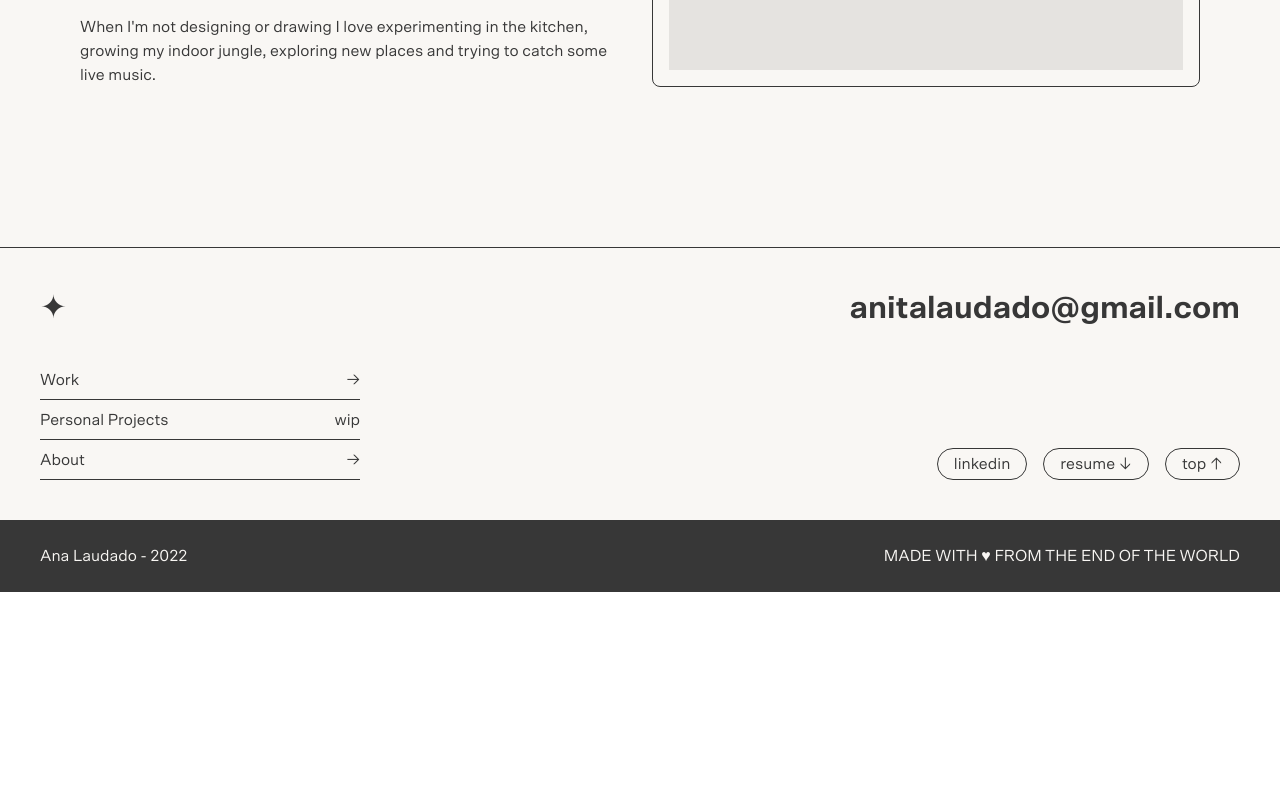
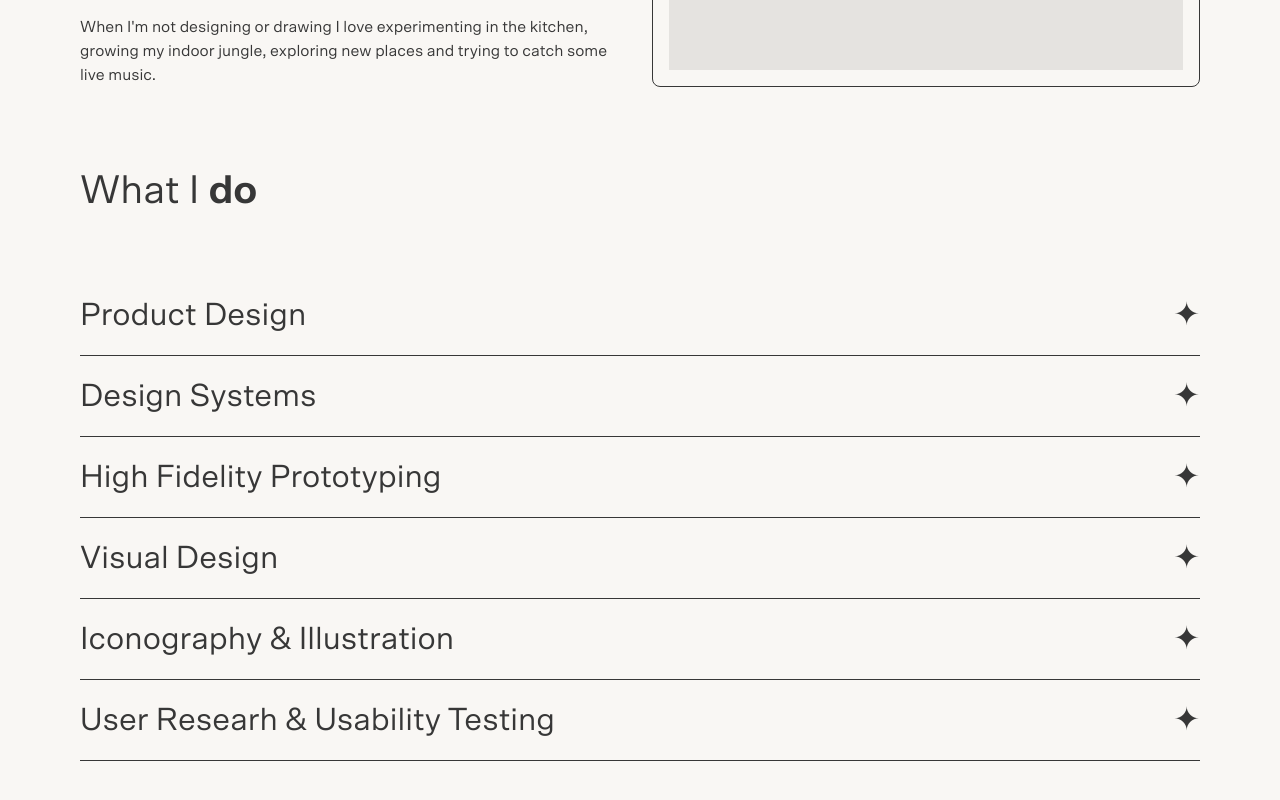
Before and after one commit to gonstoll/anitalaudado.com, a Next.js app: page /about in a window 1280 px wide. Shown: the part 850-1650 px from the top of the page. Before the commit the page ends 1442 px from the top, so only its background shows below. Built offline with nearby package versions, Linux system fonts and the light colour scheme.

Commit message:
feat: About page done

```diff
--- a/pages/about.tsx
+++ b/pages/about.tsx
@@ -1,5 +1,14 @@
 import Head from 'next/head';
 import Layout from '../components/Layout';
+
+const SKILLS = [
+  'Product Design',
+  'Design Systems',
+  'High Fidelity Prototyping',
+  'Visual Design',
+  'Iconography & Illustration',
+  'User Researh & Usability Testing',
+];
 
 export default function About() {
   return (
@@ -11,7 +20,7 @@ export default function About() {
         title={`Thanks for
         stopping by :)`}
       >
-        <div className="mt-20 grid grid-cols-1 md:grid-cols-2 gap-10 md:gap-6 items-center">
+        <div className="mt-20 mb-20 grid grid-cols-1 md:grid-cols-2 gap-10 md:gap-6 items-center">
           <div>
             <h2 className="mb-10 text-3-1/2xl text-black dark:text-white">
               I'm Ana, a Product and Visual designer specialised in UI and
@@ -42,6 +51,23 @@ export default function About() {
             <div className="w-full h-full bg-black dark:bg-white bg-opacity-10 dark:bg-opacity-10" />
           </div>
         </div>
+
+        <h2 className="text-4-1/2xl mb-15 text-black dark:text-white">
+          What I <b>do</b>
+        </h2>
+        <div>
+          {SKILLS.map(skill => (
+            <div
+              key={skill}
+              className="w-full flex items-center gap-6 py-5 border-b-1 border-black dark:border-white"
+            >
+              <p className="text-3-1/2xl text-black dark:text-white">{skill}</p>
+              <p className="text-3-1/2xl text-black dark:text-white ml-auto">
+                ✦
+              </p>
+            </div>
+          ))}
+        </div>
       </Layout>
     </>
   );
```
